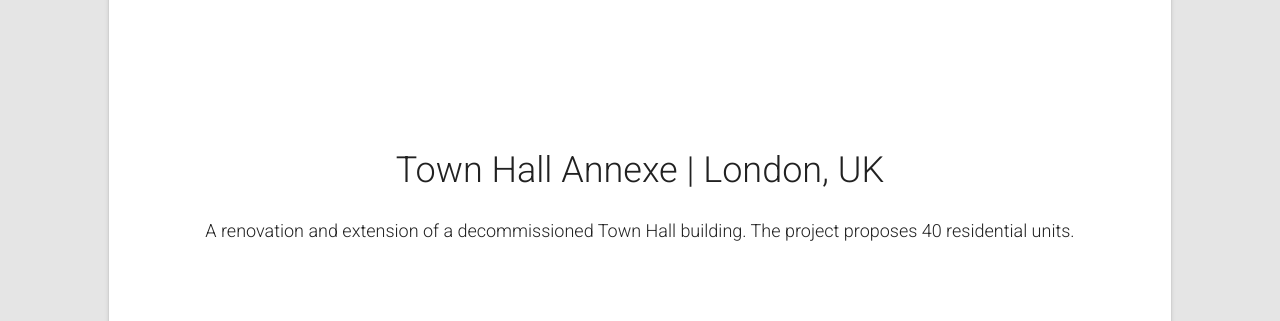
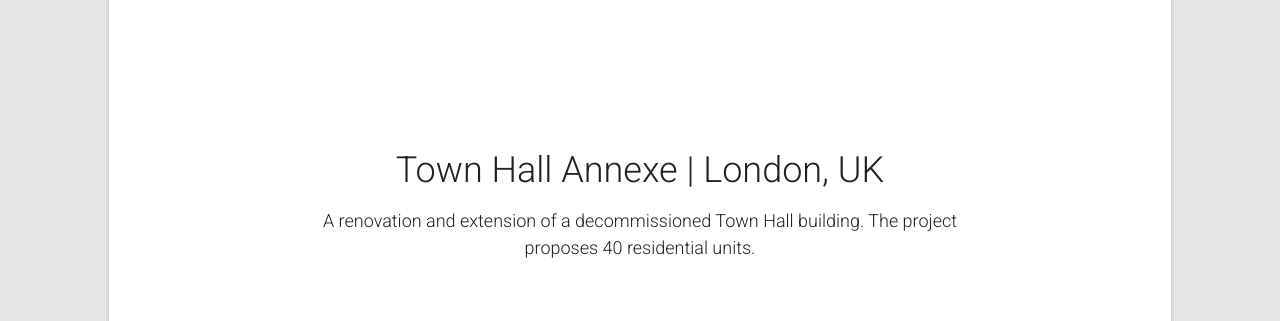
Before and after one commit to sophiewo/sophieworsnop.com, a React (Create React App) app: page /professional-portfolio in a window 1280 px wide. Shown: the part 1920-2241 px from the top of the page. Built offline with nearby package versions, Linux system fonts and the light colour scheme.

Commit message:
Refactors and punctuation

```diff
--- a/src/views/ProfessionalWork/TitleProfessionalSectionTownHallAnnexe.js
+++ b/src/views/ProfessionalWork/TitleProfessionalSectionTownHallAnnexe.js
@@ -18,11 +18,11 @@ export default function TitleProfessionalSection() {
     <div className={classes.section}>
       <div className={classes.container}>
         <GridContainer justify="center">
-          {/* <GridItem xs={12} sm={12} md={8}> */}
+          <GridItem xs={12} sm={12} md={8}>
           <h2>Town Hall Annexe | London, UK </h2>
             <h4>
               A renovation and extension of a decommissioned Town Hall building. The project proposes 40 residential units. </h4>
-          {/* </GridItem> */}
+          </GridItem>
         </GridContainer>
       </div>
     </div>
```
